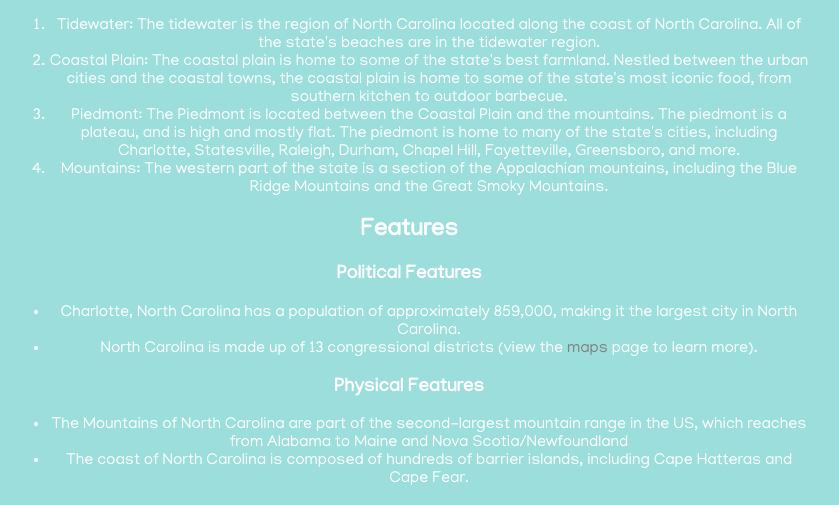
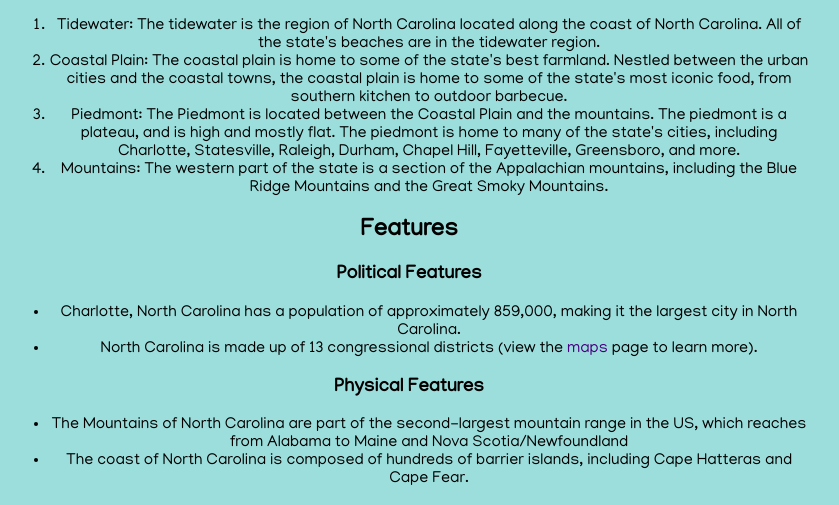
Before and after one commit to itbarsoum99/fewproject, a plain HTML site: page facts/index.html in a window 1280 px wide. Shown: the part 281-786 px from the top of the page, without its empty margins (231-1070 px from the left). Drawn offline with Linux system fonts and the light colour scheme.

Commit message:
Update style.css

```diff
--- a/style.css
+++ b/style.css
@@ -1,7 +1,7 @@
 body {
 	font-family: 'Manjari', sans-serif;
 	background-color:#9CDEDC;
-	color: white;
+	color: black;
 	margin-top: 5em;
   margin-right: 15em;
   margin-left: 15em;
@@ -16,7 +16,7 @@ nav {
 }
 
 a {
-  color: gray;
+  color: indigo;
   text-decoration:none;
 }
 
```
